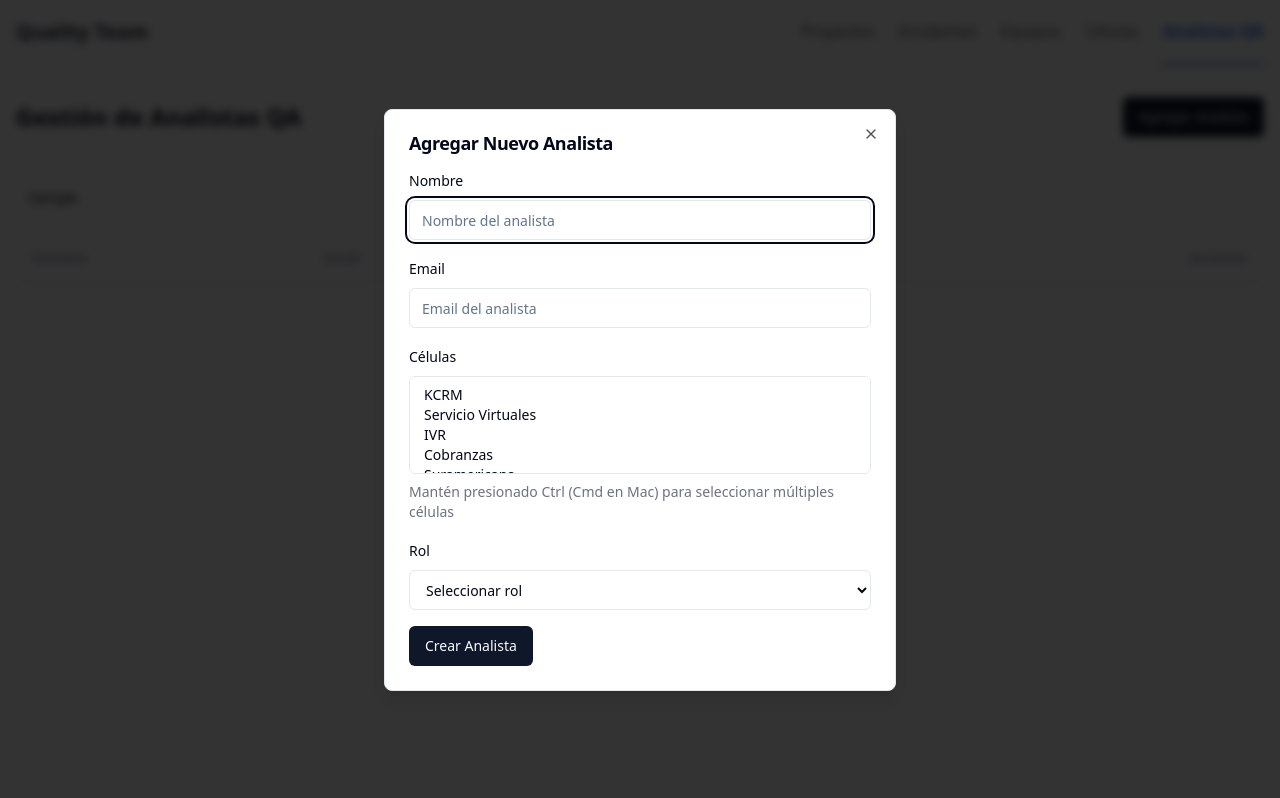
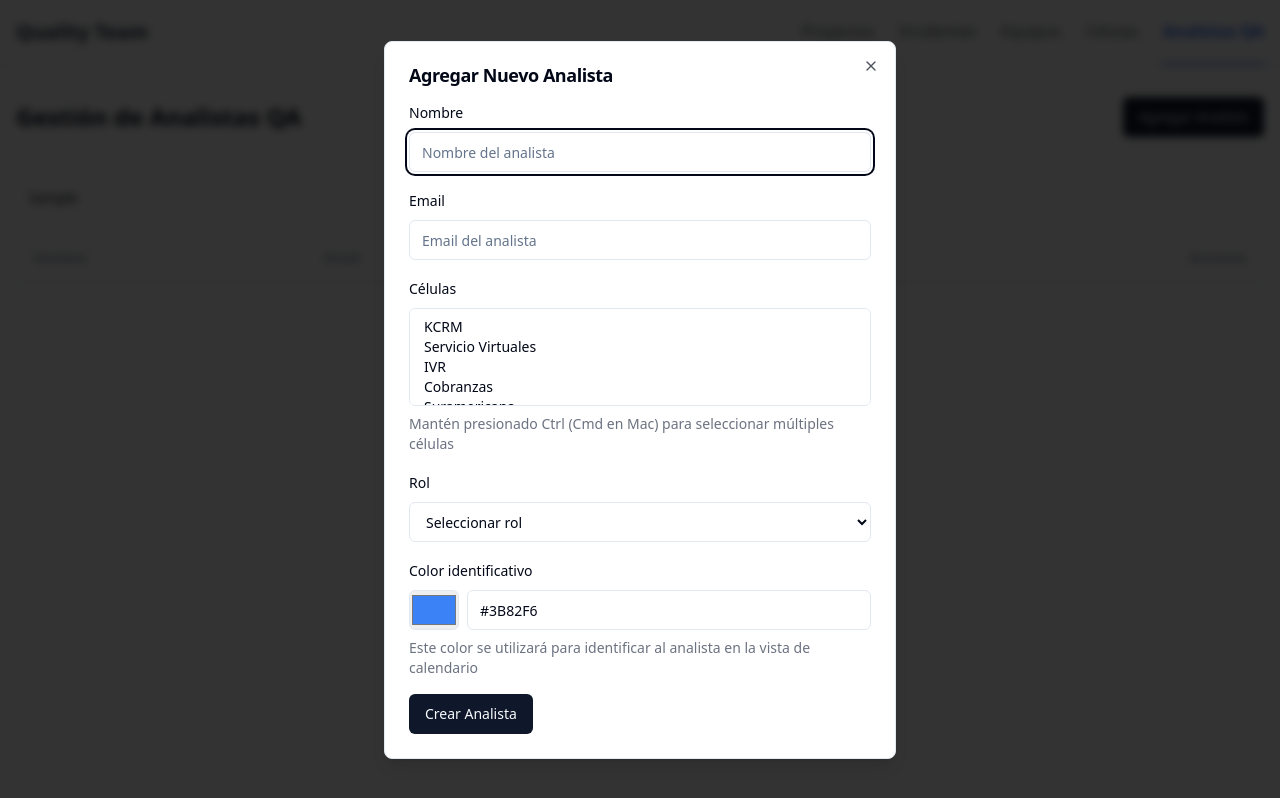
Before and after one commit to sergio129/quality-team-demo, a Next.js app: page /analistas in a window 1280 px wide. Both pictures are taken after typing "Sample" into the empty fields and a click on the button "Agregar Analista". Built offline with nearby package versions, Linux system fonts and the light colour scheme.

Commit message:
inicial 37

```diff
--- a/src/components/TimelineView/TimelineView.tsx
+++ b/src/components/TimelineView/TimelineView.tsx
@@ -150,28 +150,55 @@ export function TimelineView({ projects, analysts, filterEquipo, filterAnalista
         ));
 
         return compareDate >= startDateUTC && compareDate <= endDateUTC;
-    };
+    };    // Esta función ahora retorna un objeto de estilo en lugar de clases CSS
+    const getProjectStyle = (project: Project) => {
+        const today = new Date();
 
-    const getProjectColor = (project: Project) => {
-        const today = new Date();
+        // Buscar al analista asignado para usar su color como base
+        const assignedAnalyst = filteredAnalysts.find(a => a.name === project.analistaProducto);
+        const analystColor = assignedAnalyst?.color || '#3B82F6'; // Azul como color por defecto
+
+        // Estilos por defecto
+        const style: React.CSSProperties = {
+            backgroundColor: `${analystColor}30`,
+            borderWidth: '2px',
+            borderColor: analystColor
+        };
 
         if (project.fechaCertificacion) {
             // Proyecto certificado/finalizado
             const isDelayed = project.diasRetraso > 0;
-            return isDelayed
-                ? 'bg-red-200 hover:bg-red-300 border-red-400' // Finalizado con retraso
-                : 'bg-green-200 hover:bg-green-300 border-green-400'; // Finalizado a tiempo
+            if (isDelayed) {
+                return {
+                    backgroundColor: '#FEE2E2', // bg-red-200
+                    borderColor: '#F87171', // red-400
+                    borderWidth: '2px'
+                };
+            }
+            return {
+                ...style,
+                opacity: 0.7
+            };
         }
 
         // Proyecto no certificado aún
         const fechaEntrega = new Date(project.fechaEntrega);
         if (fechaEntrega < today) {
             // Ha pasado la fecha de entrega y no está certificado
-            return 'bg-orange-200 hover:bg-orange-300 border-orange-400';
+            return {
+                backgroundColor: '#FFEDD5', // bg-orange-200
+                borderColor: '#FB923C', // orange-400
+                borderWidth: '2px'
+            };
         }
 
-        // Proyecto en curso dentro del plazo
-        return 'bg-blue-200 hover:bg-blue-300 border-blue-400';
+        // Proyecto en curso dentro del plazo usando el color del analista
+        return style;
+    };
+
+    // Para mantener la compatibilidad con el código existente que espera una clase CSS
+    const getProjectColor = () => {
+        return ''; // Ya no necesitamos clases, usamos estilos en línea
     };
 
     const renderProjectTooltip = (project: Project) => {
@@ -314,9 +341,14 @@ ${project.diasRetraso > 0 ? `Días de Retraso: ${project.diasRetraso}` : ''}
                     {filteredAnalysts.map(analyst => {
                         const analystProjects = getProjectsForAnalyst(analyst.name);
 
-                        return (
-                            <div key={analyst.id} className="flex border-b hover:bg-gray-50">
-                                <div className="w-40 flex-shrink-0 p-2 border-r">
+                        return (                            <div key={analyst.id} className="flex border-b hover:bg-gray-50">
+                                <div
+                                    className="w-40 flex-shrink-0 p-2 border-r"
+                                    style={{
+                                        backgroundColor: analyst.color ? `${analyst.color}20` : undefined,
+                                        borderLeft: analyst.color ? `4px solid ${analyst.color}` : undefined
+                                    }}
+                                >
                                     {analyst.name}
                                 </div>
                                 <div className="flex relative min-h-[50px]">
--- a/src/components/analysts/AnalystForm.tsx
+++ b/src/components/analysts/AnalystForm.tsx
@@ -21,11 +21,11 @@ interface AnalystFormProps {
 }
 
 export function AnalystForm({ analyst, onSave, onSuccess, cells: initialCells }: AnalystFormProps) {
-  const router = useRouter();
-  const [name, setName] = useState(analyst?.name || '');
+  const router = useRouter();  const [name, setName] = useState(analyst?.name || '');
   const [email, setEmail] = useState(analyst?.email || '');
   const [cellIds, setCellIds] = useState<string[]>(analyst?.cellIds || []);
   const [role, setRole] = useState(analyst?.role || '');
+  const [color, setColor] = useState(analyst?.color || '#3B82F6'); // Color predeterminado: azul
   const [cells, setCells] = useState<CellInfo[]>(initialCells || []);
 
   useEffect(() => {
@@ -43,12 +43,11 @@ export function AnalystForm({ analyst, onSave, onSuccess, cells: initialCells }:
   const handleSubmit = async (e: React.FormEvent) => {
     e.preventDefault();
 
-    const promise = async () => {
-      const url = '/api/analysts';
+    const promise = async () => {      const url = '/api/analysts';
       const method = analyst ? 'PUT' : 'POST';
       const body = analyst
-        ? JSON.stringify({ id: analyst.id, name, email, cellIds, role })
-        : JSON.stringify({ name, email, cellIds, role });
+        ? JSON.stringify({ id: analyst.id, name, email, cellIds, role, color })
+        : JSON.stringify({ name, email, cellIds, role, color });
 
       const response = await fetch(url, {
         method,
@@ -123,8 +122,7 @@ export function AnalystForm({ analyst, onSave, onSuccess, cells: initialCells }:
           ))}
         </select>
         <p className="text-sm text-gray-500">Mantén presionado Ctrl (Cmd en Mac) para seleccionar múltiples células</p>
-      </div>
-      <div className="space-y-2">
+      </div>      <div className="space-y-2">
         <Label htmlFor="role">Rol</Label>
         <select
           id="role"
@@ -139,6 +137,25 @@ export function AnalystForm({ analyst, onSave, onSuccess, cells: initialCells }:
           <option value="Junior">Junior</option>
         </select>
       </div>
+      <div className="space-y-2">
+        <Label htmlFor="color">Color identificativo</Label>
+        <div className="flex items-center gap-2">
+          <input
+            id="color"
+            type="color"
+            value={color}
+            onChange={(e) => setColor(e.target.value)}
+            className="h-10 min-w-[50px] rounded-md border border-input"
+          />
+          <Input
+            value={color}
+            onChange={(e) => setColor(e.target.value)}
+            placeholder="#RRGGBB"
+            className="flex-1"
+          />
+        </div>
+        <p className="text-sm text-gray-500">Este color se utilizará para identificar al analista en la vista de calendario</p>
+      </div>
       <Button type="submit">
         {analyst ? 'Guardar Cambios' : 'Crear Analista'}
       </Button>
--- a/src/models/QAAnalyst.ts
+++ b/src/models/QAAnalyst.ts
@@ -4,4 +4,5 @@ export interface QAAnalyst {
     email: string;
     cellIds: string[];  // Ahora es un array de IDs de células
     role: string;
+    color?: string;  // Color para identificar al analista en la vista de seguimiento
 }
```
Also changed, not shown: data/analysts.txt.
